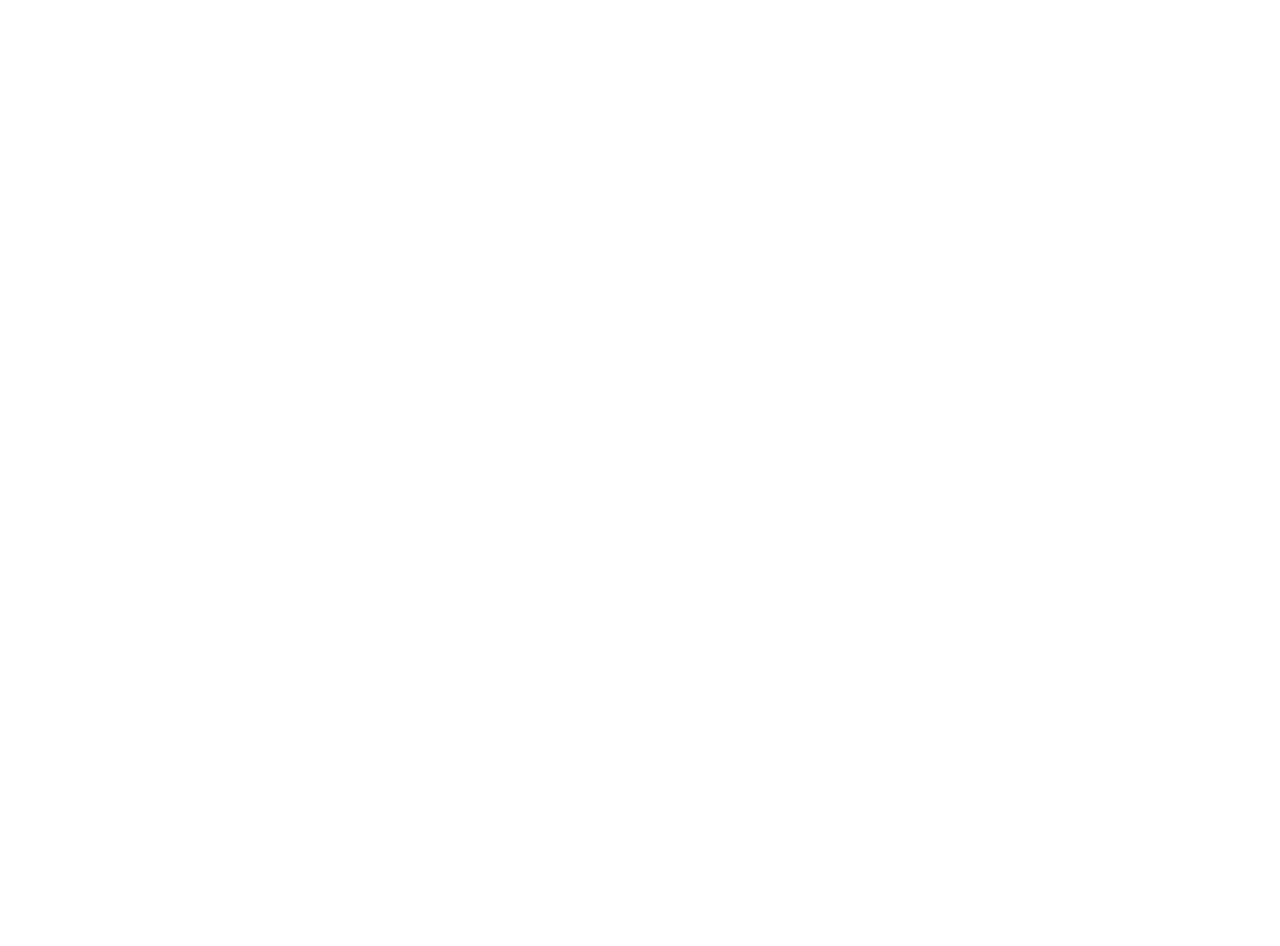
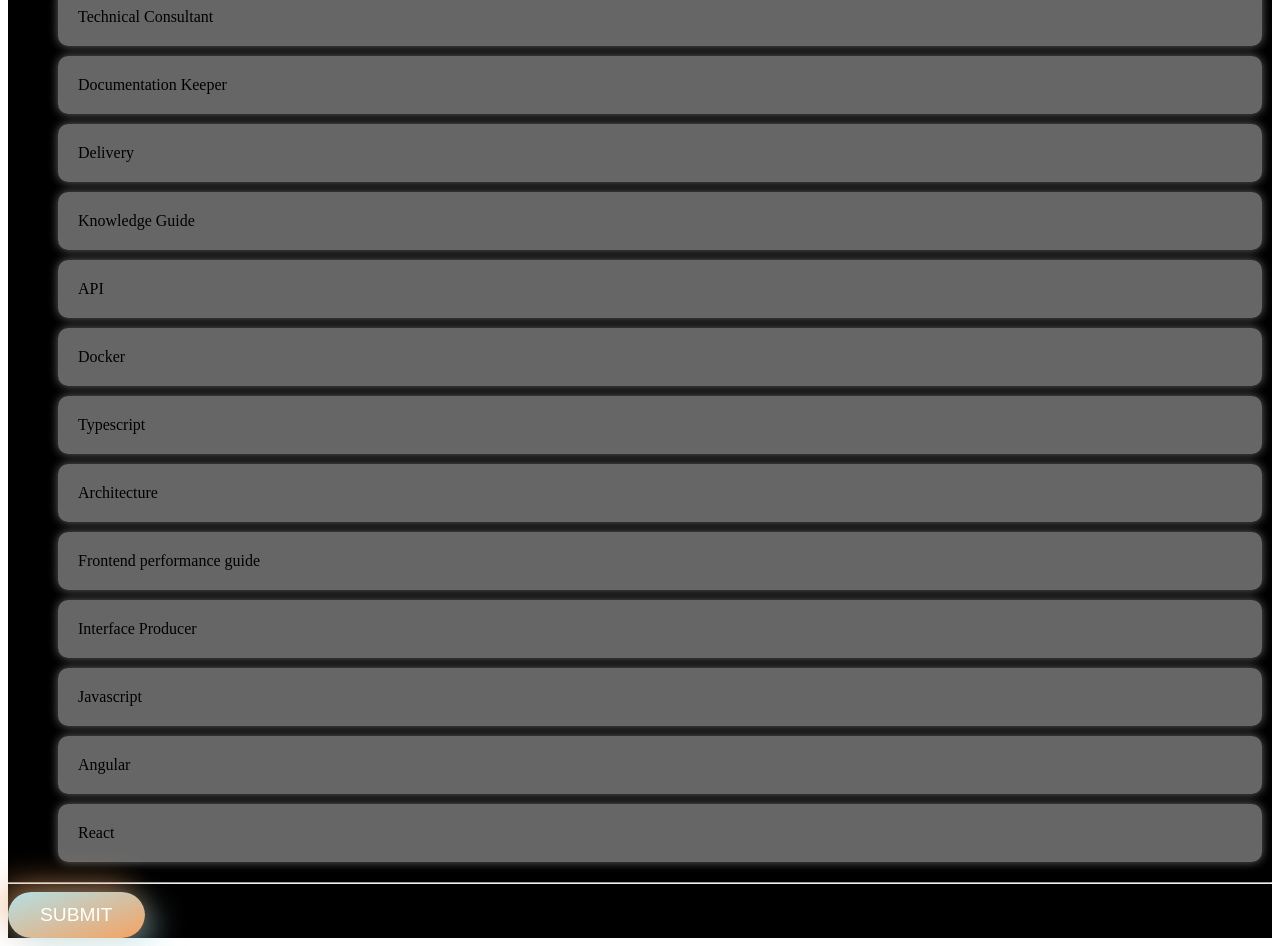
Before and after one commit to KlaudiaBrzywcy/hackaton, a Next.js app: page /drag in a window 1280 px wide. Before the commit this address had no page. Shown: the part 440-1386 px from the top of the page. Before the commit the page ends 800 px from the top, so only its background shows below. Built offline with nearby package versions, Linux system fonts and the light colour scheme.

Commit message:
add drab page

```diff
--- /dev/null
+++ b/src/pages/drag/index.js
@@ -0,0 +1,114 @@
+import { useEffect, useRef } from "react";
+import styles from "./style.module.css";
+import { sendResults } from "@/actions";
+
+export default function Drag() {
+
+
+
+const initialSkills = [
+  "Coding Ninja",
+  "CLL Evangelist",
+  "GIT",
+  "Shell",
+  "Automated Testing",
+  "Web Security",
+  "Technical Consultant",
+  "Documentation Keeper",
+  "Delivery",
+  "Knowledge Guide",
+  "API",
+  "Docker",
+  "Typescript",
+  "Architecture",
+  "Frontend performance guide",
+  "Interface Producer",
+  "Javascript",
+  "Angular",
+  "React"
+];
+
+const skills = initialSkills;
+const ref = useRef(null)
+let draggedItem = null
+
+useEffect(() => {
+  const li = ref.current;
+  li.addEventListener("dragstart", handleDragStart);
+  li.addEventListener("dragover", handleDragOver);
+  li.addEventListener("drop", handleDrop);
+
+  return () => {
+    li.removeEventListener("dragstart", handleDragStart);
+    li.removeEventListener("dragover", handleDragOver);
+    li.removeEventListener("drop", handleDrop);
+  };
+}, []);
+
+function handleDragStart(event) {
+  draggedItem = event.target;
+  event.dataTransfer.setData("text/plain", event.target.innerHTML);
+}
+
+function handleDragOver(event) {
+  event.preventDefault();
+}
+
+function handleDrop(event) {
+  const targetItem = event.target;
+  const data = event.dataTransfer.getData("text/plain");
+
+  if (targetItem.tagName === "LI") {
+    if (targetItem.nextSibling === draggedItem) {
+      targetItem.parentNode.insertBefore(
+        draggedItem,
+        targetItem.nextSibling.nextSibling
+      );
+    } else {
+      targetItem.parentNode.insertBefore(draggedItem, targetItem.nextSibling);
+    }
+  } else {
+    list.appendChild(draggedItem);
+  }
+}
+
+
+
+// log the results
+function saveAndSubmitResults() {
+  const items = list.querySelectorAll("li");
+  const order = [];
+
+  for (let i = 0; i < items.length; i++) {
+    order.push(items[i].innerHTML);
+  }
+
+  // submit
+  console.log(order);
+  const orderObject= order.reduce((prev,curr, index) => {
+    prev[curr] = order.length - index;
+    return prev
+  }, {})
+
+  console.log(orderObject);
+  sendResults(orderObject)
+}
+
+
+return (
+  <div className={styles.container}>
+     <ul className={styles.list} id="list" ref={ref}>
+      {skills.map(skill => {
+        return (
+          <li key={skill} draggable={true}>
+            {skill}
+          </li>
+        )
+      })}
+     </ul>
+      <hr />
+      <button id="submit" onClick={saveAndSubmitResults} type="submit">Submit</button>
+  </div>
+)
+
+}
--- /dev/null
+++ b/src/pages/drag/style.module.css
@@ -0,0 +1,65 @@
+.container {
+  background-color: black;
+}
+
+.list {
+  margin: 20px 10px;
+  display: flex;
+  flex-direction: column;
+  gap: 10px;
+}
+
+.list li {
+  padding: 20px 20px;
+  cursor: pointer;
+  background-color: rgba(
+    255,
+    255,
+    255,
+    0.5
+  ); /* Set the background color with a transparent white color */
+  box-shadow: 0px 0px 10px 0px rgba(255, 255, 255, 0.5); /* Add a box shadow with a transparent white color */
+  border-radius: 10px; /* Set the border radius to create rounded corners */
+  opacity: 0.8; /* Set the opacity to create a glass-like effect */
+  transition: all 0.3s ease-in-out; /* Add a transition effect */
+}
+
+.list li:hover {
+  transform: scale(1.05); /* On hover, scale the list item up slightly */
+  background: #00ee4d;
+}
+
+.container button[type="submit"] {
+  background: linear-gradient(
+    145deg,
+    rgba(255, 255, 255, 0.2),
+    rgba(255, 255, 255, 0.1)
+  ); /* Set the background to a gradient */
+  background-image: linear-gradient(
+    to bottom right,
+    #b4dfe5,
+    #f4a261
+  ); /* Add a glassmorphic effect */
+  border: none; /* Remove the border */
+  border-radius: 40px; /* Add some border radius */
+  box-shadow: 10px 10px 30px rgba(178, 223, 229, 0.5),
+    -10px -10px 30px rgba(244, 162, 97, 0.5); /* Add a box shadow */
+  color: white; /* Set the text color */
+  cursor: pointer; /* Change the cursor to a hand */
+  font-size: 1.2rem; /* Set the font size */
+  padding: 12px 32px; /* Add some padding */
+  text-transform: uppercase; /* Convert the text to uppercase */
+  transition: all 0.3s ease-in-out; /* Add a transition effect */
+  outline: none; /* Remove the outline */
+}
+
+.container button[type="submit"]:hover {
+  background: linear-gradient(
+    to bottom right,
+    #f4a261,
+    #b4dfe5
+  ); /* On hover, change the gradient */
+  box-shadow: 10px 10px 30px rgba(244, 162, 97, 0.5),
+    -10px -10px 30px rgba(178, 223, 229, 0.5); /* Add a stronger box shadow */
+  transform: translateY(-2px); /* On hover, move the button up slightly */
+}
```
